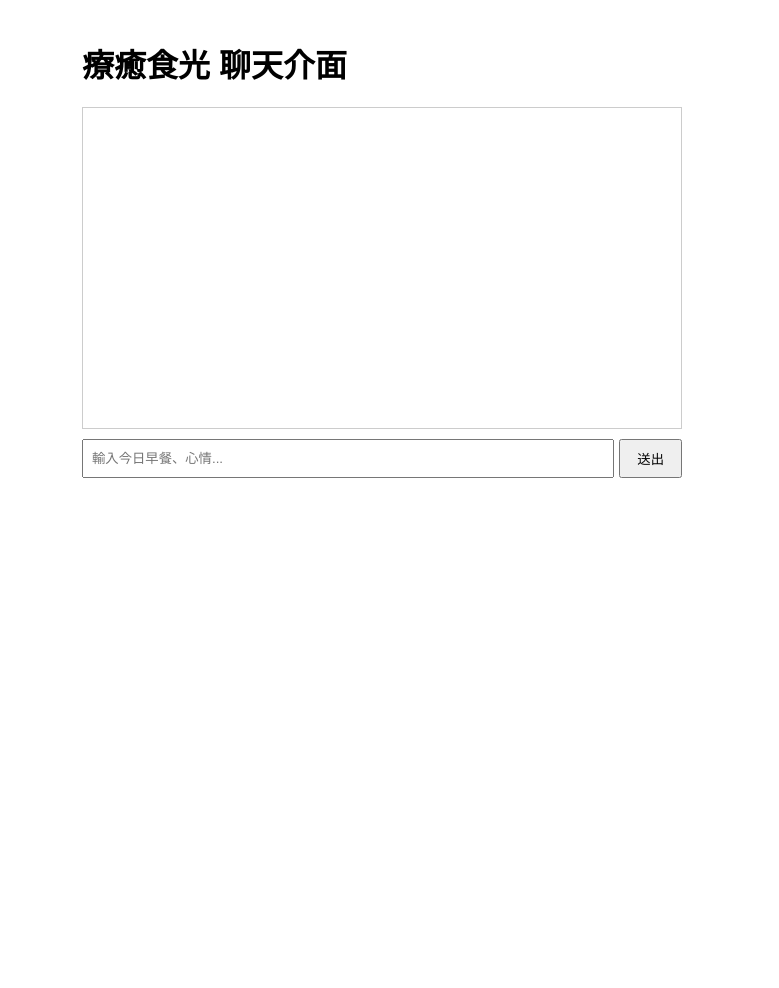
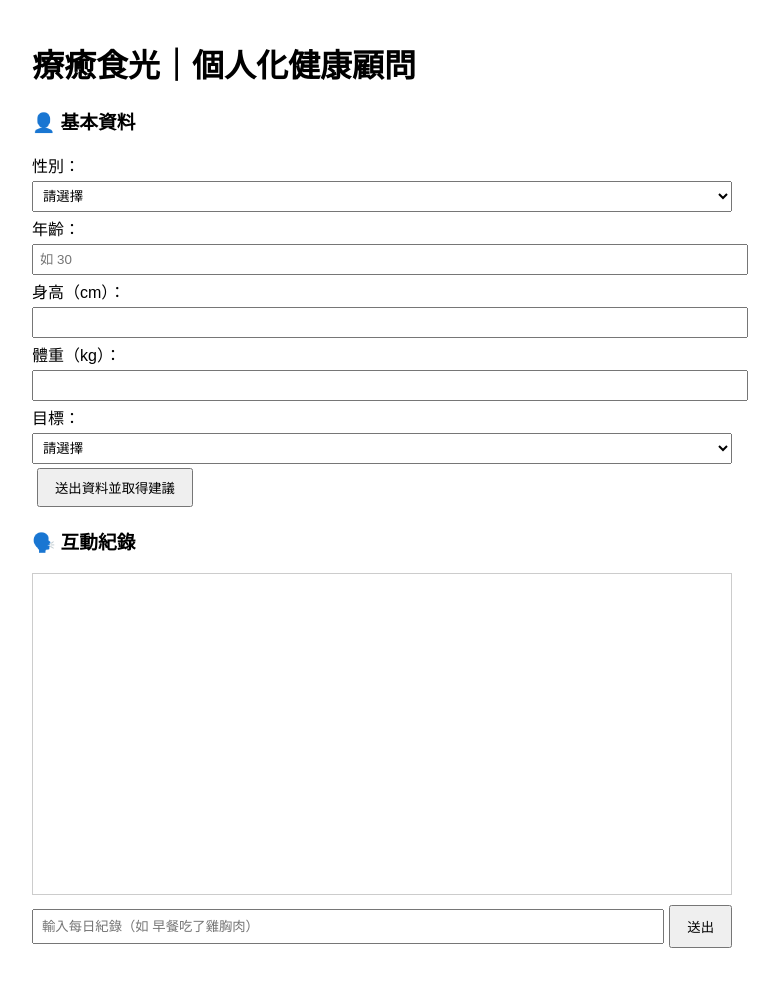
Before and after one commit to kevin-twai/healing-mealtime, a Flask app: page / in a window 1280 px wide. Shown: the whole page, without its empty margins (258-1037 px from the left). Before the commit the page ends 478 px from the top, so only its background shows below. Run offline with Flask 3, Linux system fonts and the light colour scheme.

Commit message:
🎯 首次上傳：療癒食光 GPT-4 + Notion 整合版

```diff
--- a/app.py
+++ b/app.py
@@ -1,8 +1,19 @@
 
 from flask import Flask, request, jsonify, render_template
+import openai
 import os
+import requests
 
 app = Flask(__name__)
+openai.api_key = os.getenv("OPENAI_API_KEY")
+NOTION_TOKEN = os.getenv("NOTION_TOKEN")
+DATABASE_ID = os.getenv("DATABASE_ID")
+
+headers = {
+    "Authorization": f"Bearer {NOTION_TOKEN}",
+    "Notion-Version": "2022-06-28",
+    "Content-Type": "application/json"
+}
 
 @app.route("/")
 def index():
@@ -11,8 +22,32 @@ def index():
 @app.route("/chat", methods=["POST"])
 def chat():
     user_input = request.json.get("message", "")
-    # 模擬回應內容
-    return jsonify({"reply": f"已接收訊息「{user_input}」，並記錄成功！"})
+
+    try:
+        # 使用 GPT-4 生成一週健康建議
+        response = openai.ChatCompletion.create(
+            model="gpt-4",
+            messages=[
+                {"role": "system", "content": "你是一位專業健康教練，根據使用者的體態與目標，給出一週的飲食與健身建議。"},
+                {"role": "user", "content": user_input}
+            ]
+        )
+        gpt_reply = response.choices[0].message.content.strip()
+
+        # 將結果寫入 Notion
+        notion_payload = {
+            "parent": { "database_id": DATABASE_ID },
+            "properties": {
+                "內容": { "title": [ { "text": { "content": user_input[:50] } } ] },
+                "建議": { "rich_text": [ { "text": { "content": gpt_reply[:1900] } } ] }
+            }
+        }
+        requests.post("https://api.notion.com/v1/pages", json=notion_payload, headers=headers)
+
+        return jsonify({ "reply": gpt_reply })
+
+    except Exception as e:
+        return jsonify({ "reply": f"⚠️ 發生錯誤：{str(e)}" })
 
 if __name__ == "__main__":
     app.run(host="0.0.0.0", port=5000)
--- a/requirements.txt
+++ b/requirements.txt
@@ -1,4 +1,3 @@
 flask
-openai>=1.0.0
-gunicorn
-notion-client
+openai
+requests
--- a/templates/chat.html
+++ b/templates/chat.html
@@ -3,42 +3,99 @@
 <html>
 <head>
   <meta charset="UTF-8">
-  <title>療癒食光｜健康紀錄對話</title>
+  <title>療癒食光｜個人化健康顧問</title>
   <style>
-    body { font-family: Arial; max-width: 600px; margin: 40px auto; }
+    body { font-family: Arial; max-width: 700px; margin: 40px auto; }
+    input, select { padding: 6px; margin: 4px 0; width: 100%; }
+    .section { margin-bottom: 20px; }
     #chatBox { border: 1px solid #ccc; padding: 10px; height: 300px; overflow-y: scroll; }
-    .input-area { margin-top: 10px; display: flex; }
+    .input-area { display: flex; margin-top: 10px; }
     #userInput { flex: 1; padding: 8px; }
     button { padding: 8px 16px; margin-left: 5px; }
   </style>
 </head>
 <body>
-  <h1>療癒食光 聊天介面</h1>
-  <div id="chatBox"></div>
-  <div class="input-area">
-    <input type="text" id="userInput" placeholder="輸入今日早餐、心情..." />
-    <button onclick="send()">送出</button>
+  <h1>療癒食光｜個人化健康顧問</h1>
+
+  <div class="section">
+    <h3>👤 基本資料</h3>
+    <label>性別：
+      <select id="gender">
+        <option value="">請選擇</option>
+        <option value="男性">男性</option>
+        <option value="女性">女性</option>
+      </select>
+    </label>
+    <label>年齡：<input type="number" id="age" placeholder="如 30"></label>
+    <label>身高（cm）：<input type="number" id="height"></label>
+    <label>體重（kg）：<input type="number" id="weight"></label>
+    <label>目標：
+      <select id="goal">
+        <option value="">請選擇</option>
+        <option value="減脂">減脂</option>
+        <option value="減重">減重</option>
+        <option value="增肌健身">增肌健身</option>
+        <option value="維持健康">維持健康</option>
+      </select>
+    </label>
+    <button onclick="sendProfile()">送出資料並取得建議</button>
   </div>
+
+  <div class="section">
+    <h3>🗣️ 互動紀錄</h3>
+    <div id="chatBox"></div>
+    <div class="input-area">
+      <input type="text" id="userInput" placeholder="輸入每日紀錄（如 早餐吃了雞胸肉）" />
+      <button onclick="send()">送出</button>
+    </div>
+  </div>
+
   <script>
-    function send() {
-      const input = document.getElementById("userInput");
+    function appendMessage(who, msg) {
       const chat = document.getElementById("chatBox");
-      const message = input.value.trim();
-      if (!message) return;
-      chat.innerHTML += `<div><b>你：</b>${message}</div>`;
+      chat.innerHTML += `<div><b>${who}：</b>${msg}</div>`;
+      chat.scrollTop = chat.scrollHeight;
+    }
+
+    function sendProfile() {
+      const gender = document.getElementById("gender").value;
+      const age = document.getElementById("age").value;
+      const height = document.getElementById("height").value;
+      const weight = document.getElementById("weight").value;
+      const goal = document.getElementById("goal").value;
+
+      if (!gender || !age || !height || !weight || !goal) {
+        alert("請完整填寫所有欄位");
+        return;
+      }
+
+      const profile = { gender, age, height, weight, goal };
+      appendMessage("你", `基本資料：${gender}、${age}歲、${height}cm、${weight}kg，目標：${goal}`);
       fetch("/chat", {
         method: "POST",
         headers: { "Content-Type": "application/json" },
-        body: JSON.stringify({ message })
+        body: JSON.stringify({
+          message: `請根據以下資料給我一週飲食與健身建議：性別${gender}、年齡${age}歲、身高${height}cm、體重${weight}kg、目標${goal}`
+        })
+      })
+      .then(res => res.json())
+      .then(data => appendMessage("療癒食光", data.reply));
+    }
+
+    function send() {
+      const input = document.getElementById("userInput");
+      const msg = input.value.trim();
+      if (!msg) return;
+      appendMessage("你", msg);
+      fetch("/chat", {
+        method: "POST",
+        headers: { "Content-Type": "application/json" },
+        body: JSON.stringify({ message: msg })
       })
       .then(res => res.json())
       .then(data => {
-        chat.innerHTML += `<div><b>療癒食光：</b>${data.reply}</div>`;
+        appendMessage("療癒食光", data.reply);
         input.value = "";
-        chat.scrollTop = chat.scrollHeight;
-      })
-      .catch(() => {
-        chat.innerHTML += `<div><b>系統：</b>錯誤，請稍後再試。</div>`;
       });
     }
   </script>
```
Also changed, not shown: 2 other files.
